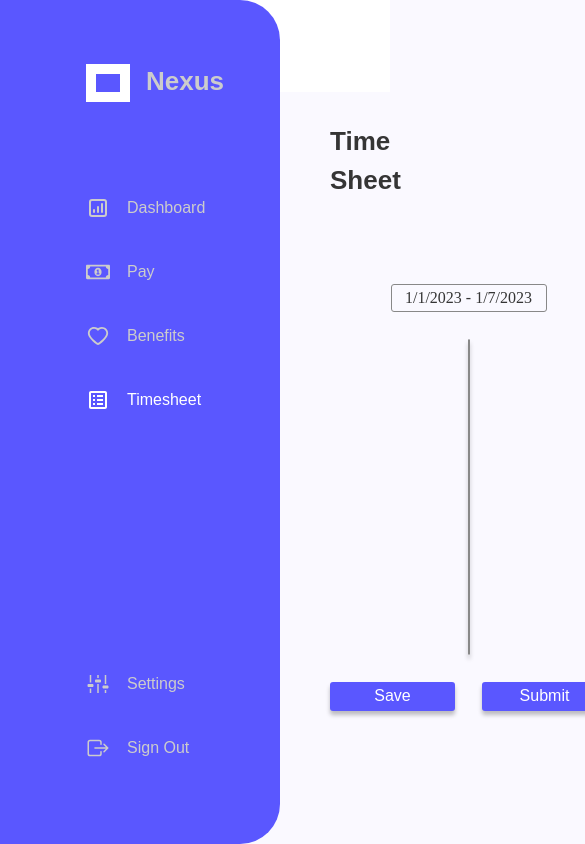
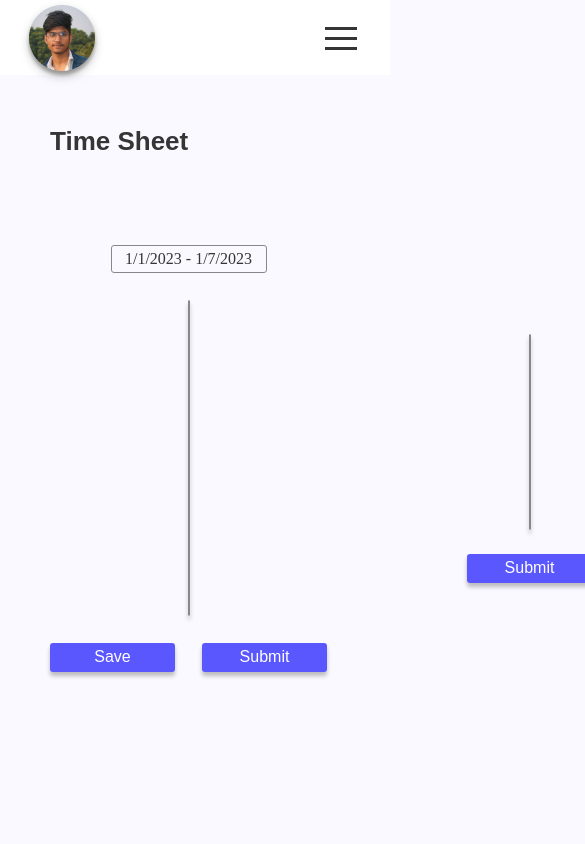
Before and after one commit to JosephHuntley/nexus, a Next.js app: page /timesheet in a window 390 px wide. Shown: the top 844 px of the page, 585 px wide, since content can reach past the window. Built offline with nearby package versions, Linux system fonts and the light colour scheme.

Commit message:
Mobile Menu

```diff
--- a/package.json
+++ b/package.json
@@ -15,6 +15,7 @@
     "@types/react-dom": "18.0.11",
     "eslint": "8.34.0",
     "eslint-config-next": "13.1.6",
+    "hamburger-react": "^2.5.0",
     "next": "13.1.6",
     "react": "18.2.0",
     "react-dom": "18.2.0",
--- a/src/layout/Layout.tsx
+++ b/src/layout/Layout.tsx
@@ -1,15 +1,24 @@
-import React, { useEffect, ReactNode } from 'react';
+import React, { useEffect, ReactNode, useState } from 'react';
 import { useRouter } from 'next/router';
 import Sidebar from './sidebar/Sidebar';
 import Header from './header/Header';
 import { Main } from './LayoutStyles';
+import useWindowSize from '@/customHooks/useWindowSize';
+import MobileMenu from './MobileMenu/MobileMenu';
 
 type props = {
 	children: ReactNode;
 };
 
 function Layout({ children }: props) {
+	const [isMenu, setIsMenu] = useState(false);
 	const router = useRouter();
+	const windowSize = useWindowSize();
+
+	useEffect(() => {
+		setIsMenu(windowSize.width <= 1124);
+	}, [windowSize]);
+
 	let isLoggedIn = true;
 	// TODO: Handle redirect if user not logged in.
 	useEffect(() => {
@@ -20,8 +29,16 @@ function Layout({ children }: props) {
 
 	return (
 		<>
-			<Header />
-			<Sidebar />
+			{/* If the device is below the width it display a hamburger menu instead of  header and sidebar*/}
+			{isMenu ? (
+				<MobileMenu />
+			) : (
+				<>
+					<Header />
+					<Sidebar />
+				</>
+			)}
+
 			<Main>{children}</Main>
 		</>
 	);
--- a/src/layout/LayoutStyles.ts
+++ b/src/layout/LayoutStyles.ts
@@ -3,4 +3,8 @@ import styled from 'styled-components';
 export const Main = styled.main`
 	padding-top: 96px;
 	padding-left: 280px;
+
+	@media ${(props) => props.theme.breakpoints.tablet} {
+		padding-left: 0px;
+	}
 `;
--- /dev/null
+++ b/src/layout/MobileMenu/MobileMenu.tsx
@@ -0,0 +1,77 @@
+import React, { useState } from 'react';
+import {
+	Section,
+	Menu,
+	StyledLink,
+	Div1,
+	LogoutButton,
+} from './MobileMenuStyles';
+import { Divide as Hamburger } from 'hamburger-react';
+import { useRouter } from 'next/router';
+
+// Avatar Image
+import Image from 'next/image';
+import TempImage from '../../../public/profile_pic.png';
+import { Avatar } from '../header/HeaderStyles';
+
+function MobileMenu() {
+	const [isMenuOpen, setIsMenuOpen] = useState(false);
+	const router = useRouter();
+	return (
+		<Section>
+			<Avatar href='/settings'>
+				<Image
+					src={TempImage}
+					alt='Avatar'
+				/>
+			</Avatar>
+			<Div1>
+				{isMenuOpen ? (
+					<>
+						<Hamburger
+							toggled={isMenuOpen}
+							toggle={() => setIsMenuOpen((prevState) => !prevState)}
+						/>
+
+						<Menu>
+							<StyledLink
+								href='/dashboard'
+								route={router.asPath === '/dashboard'}>
+								Dashboard
+							</StyledLink>
+							<StyledLink
+								href='/pay'
+								route={router.asPath === '/pay'}>
+								Pay
+							</StyledLink>
+							<StyledLink
+								href='/benefits'
+								route={router.asPath === '/benefits'}>
+								Benefits
+							</StyledLink>
+							<StyledLink
+								href='/timesheet'
+								route={router.asPath === '/timesheet'}>
+								Timesheet
+							</StyledLink>
+							<StyledLink
+								href='/settings'
+								route={router.asPath === '/settings'}>
+								Settings
+							</StyledLink>
+							{/* TODO: Logout the functionality */}
+							<LogoutButton onChange={() => {}}>Sign Out</LogoutButton>
+						</Menu>
+					</>
+				) : (
+					<Hamburger
+						toggled={isMenuOpen}
+						toggle={() => setIsMenuOpen((prevState) => !prevState)}
+					/>
+				)}
+			</Div1>
+		</Section>
+	);
+}
+
+export default MobileMenu;
--- /dev/null
+++ b/src/layout/MobileMenu/MobileMenuStyles.ts
@@ -0,0 +1,66 @@
+import styled from 'styled-components';
+import Link from 'next/link';
+
+export const Section = styled.header`
+	width: 100%;
+	height: 75px;
+	position: absolute;
+	background-color: ${(props) => props.theme.colors.bg_white};
+	display: flex;
+	justify-content: space-between;
+	align-items: center;
+	padding: 0 25px;
+`;
+export const Div1 = styled.div`
+	display: flex;
+	flex-direction: column;
+	gap: 20px;
+`;
+export const Menu = styled.nav`
+	background-color: ${(props) => props.theme.colors.bg_primary};
+	position: fixed;
+	border-radius: 10px;
+	padding: 3rem 6rem;
+	display: flex;
+	gap: 25px;
+	flex-direction: column;
+	margin-top: 50px;
+	right: 25px;
+	@media ${(props) => props.theme.breakpoints.phone} {
+		width: 70vw;
+		height: 70vh;
+		right: 15vw;
+		z-index: 0;
+		align-items: flex-start;
+		justify-content: space-around;
+	}
+`;
+export const StyledLink = styled(Link)<{ route: boolean }>`
+	color: ${(props) =>
+		props.route ? '#ffffff' : props.theme.colors.side_links};
+	font-size: 32px;
+	line-height: 24px;
+	padding: 5px;
+	display: flex;
+	&:active {
+		color: #ffffff;
+	}
+	&:hover {
+		color: #ffffff;
+	}
+`;
+export const LogoutButton = styled.button`
+	color: ${(props) => props.theme.colors.side_links};
+	font-size: 20px;
+	line-height: 24px;
+	padding-top: 20px;
+	padding-bottom: 20px;
+	display: flex;
+	background-color: transparent;
+	border: transparent;
+	align-self: center;
+	&:hover {
+		color: #ffffff;
+		cursor: pointer;
+	}
+`;
--- a/src/layout/sidebar/Sidebar.jsx
+++ b/src/layout/sidebar/Sidebar.jsx
@@ -1,5 +1,4 @@
-import React from 'react';
-
+import React, { useEffect } from 'react';
 import {
 	Section,
 	Links,
@@ -68,9 +67,9 @@ const Sidebar = () => {
 					Settings
 				</StyledLink>
 				{/* Sign out button */}
+				{/* TODO: Logout functionality */}
 				<LogoutButton onChange={() => {}}>
 					<Icon className=''>
-						{' '}
 						<IoExitOutline />
 					</Icon>
 					Sign Out
--- a/tsconfig.json
+++ b/tsconfig.json
@@ -19,6 +19,6 @@
       "@/*": ["./src/*"]
     }
   },
-  "include": ["next-env.d.ts", "**/*.ts", "**/*.tsx", "src/components/TimeSheet/TimeCard", "src/styles/pages/DashboardStyles.js"],
+  "include": ["next-env.d.ts", "**/*.ts", "**/*.tsx"],
   "exclude": ["node_modules"]
 }
```
Also changed, not shown: 1 other file (tests, documents, lock files or other folders).
